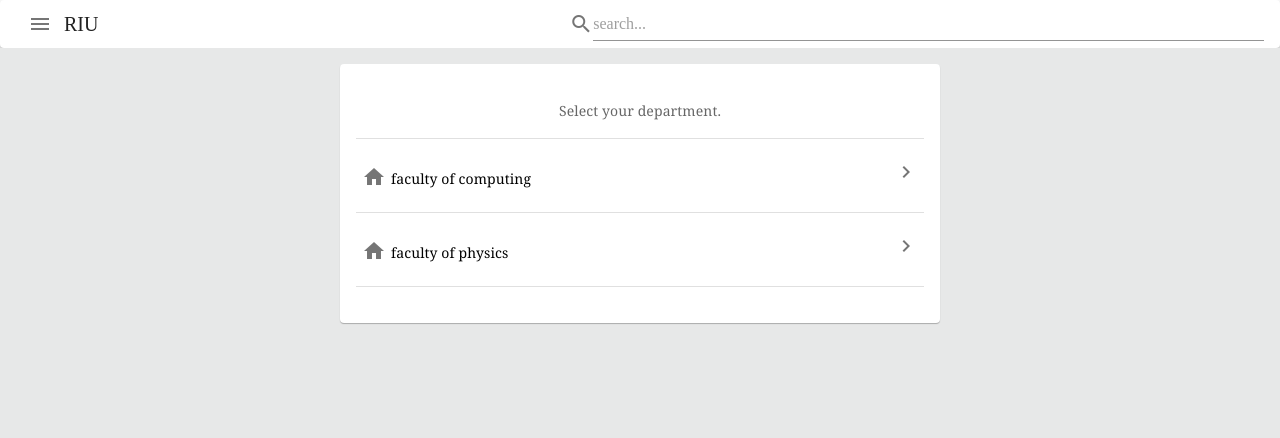
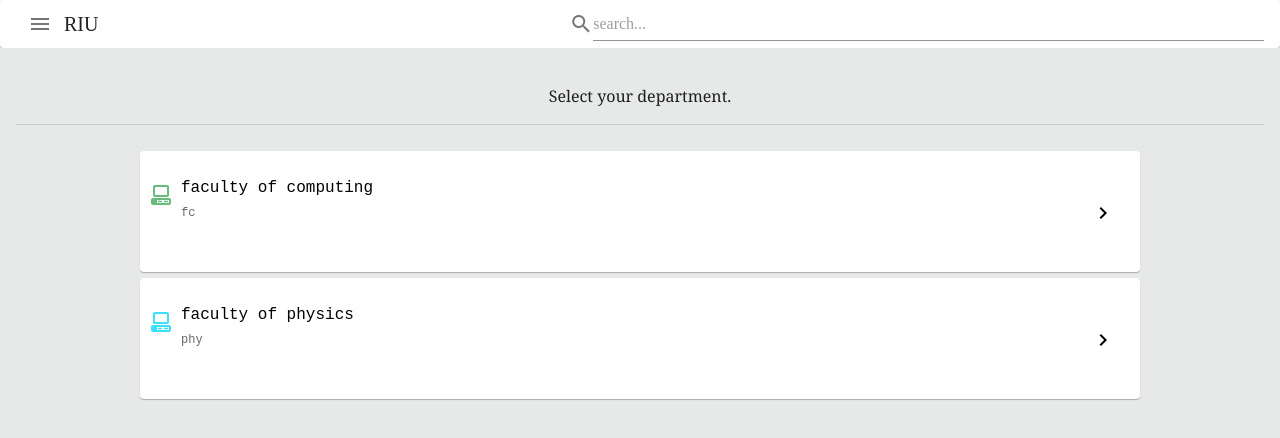
Before and after one commit to resourcesr/web, a Vue app: page / in a window 1280 px wide. Shown: the top 438 px of the page. Built offline with nearby package versions, Linux system fonts and the light colour scheme; no server answers.

Commit message:
improved UI

```diff
--- a/src/assets/scss/app.scss
+++ b/src/assets/scss/app.scss
@@ -65,6 +65,12 @@
 .department-select:hover {
   background-color: #e7e8e8;
 }
+.res:hover {
+  background-color: #e7e8e8;
+}
+.res_right {
+  padding: 25px;
+}
 .resource {
   display: flex;
   padding-top: 18px;
--- a/src/views/Classes.vue
+++ b/src/views/Classes.vue
@@ -65,12 +65,3 @@ export default {
   }
 }
 </script>
-
-<style scoped>
-  .res:hover {
-    background-color: #e7e8e8;
-  }
-  .res_right {
-    padding: 25px;
-  }
-</style>
--- a/src/views/Courses.vue
+++ b/src/views/Courses.vue
@@ -7,7 +7,7 @@
                 <h3 class="title text-center">Semester - 0{{sem}}</h3>
                 <div style="" v-if="courses.data.length">
                     <div v-for="course in courses.data" :key="course.id">
-                        <v-card class="mx-auto" style="margin: 6px;" max-width="600" v-if="sem == course.semstor">
+                        <v-card class="mx-auto" style="margin: 6px;" max-width="1000" v-if="sem == course.semstor">
                             <router-link  :to="{ name: 'courses:resources', params: {course: course.id, name:course.title} }">
                                 <div class='res'>
                                     <v-row no-gutters class="padding: 25px">
@@ -48,7 +48,7 @@
 <script>
 import _colorFromStr from "../utils"
 export default {
-    name: 'Home',
+    name: 'courses',
     data() {
         const {course: course, name: courseName} = this.$route.params;
         return {
@@ -72,12 +72,3 @@ export default {
     }
 }
 </script>
-
-<style scoped>
-  .res:hover {
-    background-color: #e7e8e8;
-  }
-  .res_right {
-    padding: 25px;
-  }
-</style>
--- a/src/views/Home.vue
+++ b/src/views/Home.vue
@@ -1,30 +1,40 @@
 <template>
   <div>
-    <v-card class="mx-auto" max-width="600">
-      <v-card-text>
         <p class="text-center pt-5">Select your department.</p>
         <v-divider class="pt-5"/>
-        <div v-for="(department, index) in departments" :key="index">
+        <v-card class="mx-auto" style="margin: 6px;" max-width="1000" v-for="(department, index) in departments" :key="index">
             <router-link  :to="{ name: 'classes:index', params: {department: department.key, name:department.name} }">
-              <div class="department-select">
+                <div class='res'>
+                    <v-row no-gutters class="padding: 25px">
+                        <v-col key="1" sm="10" xs="10" md="10" xl="10" lg="10" stye='height: 100px'>
+                        <div class="resource">
                             <p class="left">
-                  <v-icon>home</v-icon>
+                            <svg xmlns="http://www.w3.org/2000/svg" xmlns:xlink="http://www.w3.org/1999/xlink" version="1.1" width="24" height="24" viewBox="0 0 24 24" :fill="colorFromStr(department.name)">
+                                <path d="M6,2C4.89,2 4,2.89 4,4V12C4,13.11 4.89,14 6,14H18C19.11,14 20,13.11 20,12V4C20,2.89 19.11,2 18,2H6M6,4H18V12H6V4M4,15C2.89,15 2,15.89 2,17V20C2,21.11 2.89,22 4,22H20C21.11,22 22,21.11 22,20V17C22,15.89 21.11,15 20,15H4M8,17H20V20H8V17M9,17.75V19.25H13V17.75H9M15,17.75V19.25H19V17.75H15Z" /></svg>
                             </p>
-                <p class="center" style="width: 500px">{{department.name}}</p>
-                <p class="right" style="margin-top: -5px">
-                  <v-icon>mdi-chevron-right</v-icon>
+                            <div class="center">
+                                <p class="name">{{department.name}}</p>
+                                <p class="cr">{{department.key}}</p>
+                            </div>
+                        </div>
+                        </v-col>
+                        <v-col key="3">
+                        <p class="res_right">
+                            <svg xmlns="http://www.w3.org/2000/svg" xmlns:xlink="http://www.w3.org/1999/xlink" version="1.1" width="24" height="24" viewBox="0 0 24 24">
+                                <path d="M8.59,16.58L13.17,12L8.59,7.41L10,6L16,12L10,18L8.59,16.58Z" />
+                            </svg>
                         </p>
+                        </v-col>
+                        <v-responsive  width="100%" ></v-responsive>
+                    </v-row>
                 </div>
-
             </router-link>
-          <v-divider class="pt-5" />
-        </div>
-      </v-card-text>
         </v-card>
     </div>
 </template>
 
 <script>
+import _colorFromStr from "../utils"
 export default {
   name: 'Home',
     data() {
@@ -40,6 +50,11 @@ export default {
                 }
             ]
         }
+    },
+    methods: {
+        colorFromStr(str) {
+            return _colorFromStr(str)
         }
+    },
 }
 </script>
--- a/src/views/Resource.vue
+++ b/src/views/Resource.vue
@@ -1,6 +1,8 @@
 <template>
     <div>
-        <h3 class="title text-center">{{course.name}}</h3>
+        <div>
+            <h3 class="title text-center">{{courseName}}</h3>
+        </div>
         <v-tabs v-model="tab">
             <v-tab tab='resources'>
                 Resources
@@ -132,7 +134,7 @@
 
 <script>
 export default {
-    name: 'Home',
+    name: 'resource',
     data() {
         const {course: cId, name: courseName} = this.$route.params;
         return {
```
Lines whose indentation alone changed are shown as unchanged.
